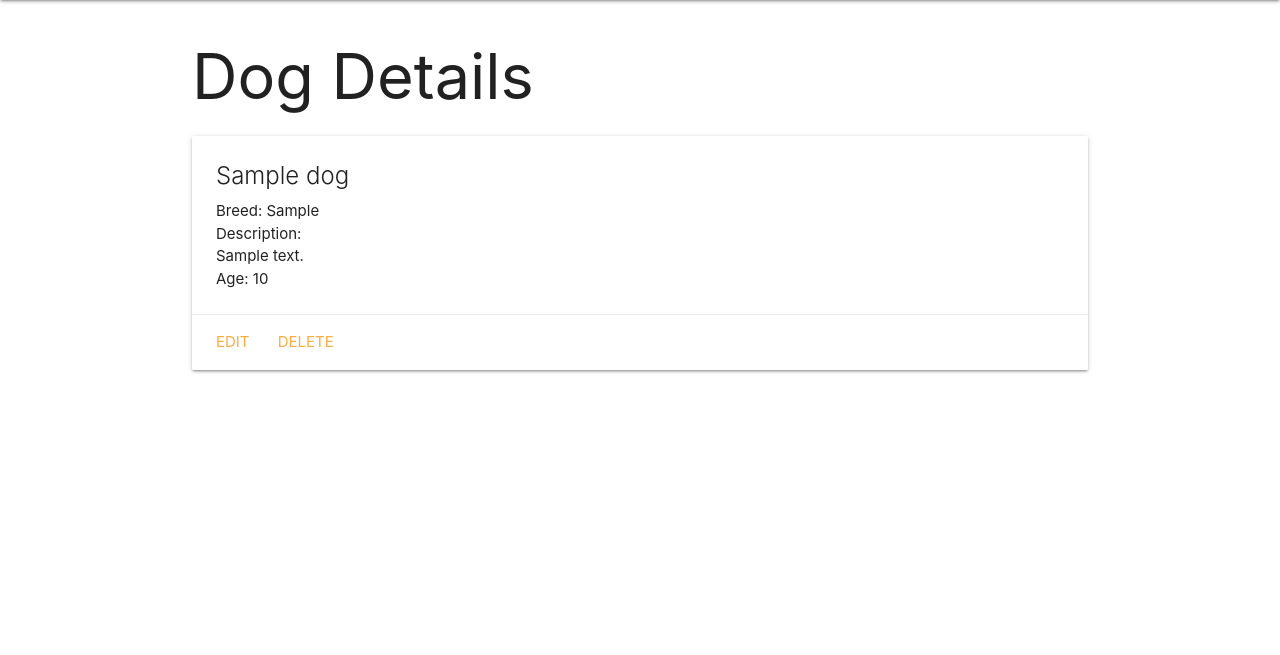
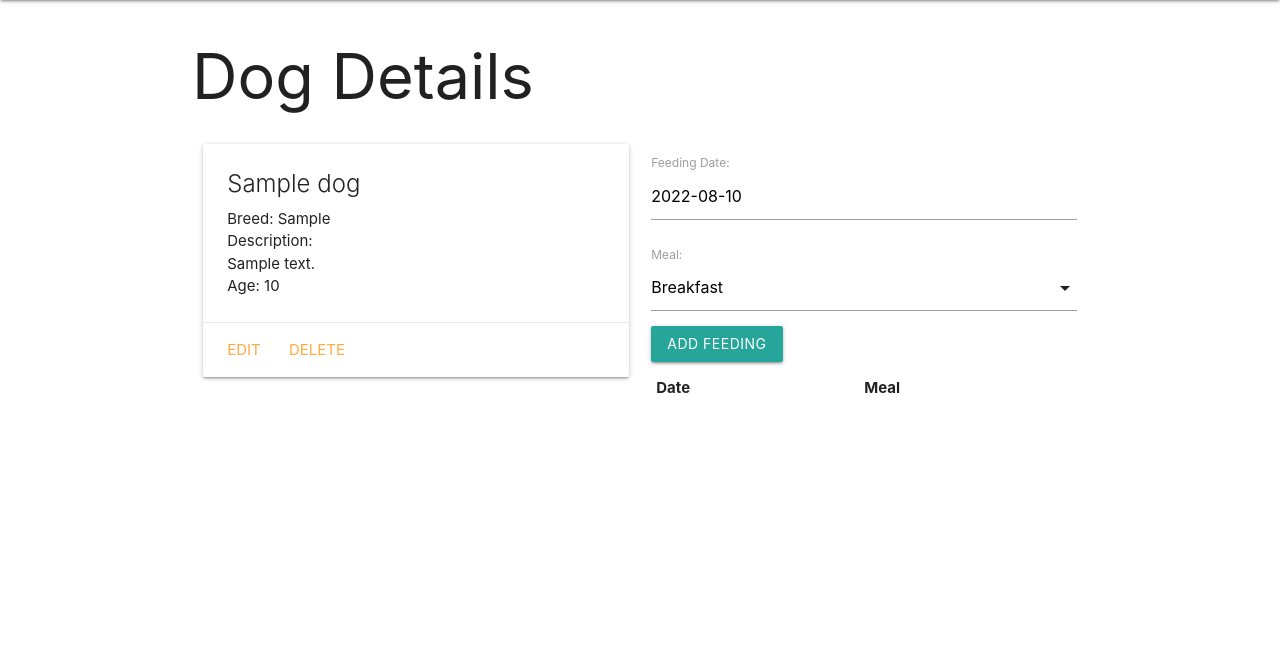
Before and after one commit to ianchan3/dogcollector, a Django app: page /dogs/1/ in a window 1280 px wide. Shown: the part 64-719 px from the top of the page. Run offline with Django 4.2, Linux system fonts and the light colour scheme; tables that the repository leaves empty hold one stand-in row (Sample ...); lists and menus that the app fills with data are empty.

Commit message:
Add Feeding and Date

```diff
--- a/main_app/admin.py
+++ b/main_app/admin.py
@@ -1,5 +1,6 @@
 from django.contrib import admin
-from .models import Dog
+from .models import Dog, Feeding
 
 # Register your models here.
 admin.site.register(Dog)
+admin.site.register(Feeding)
--- /dev/null
+++ b/main_app/forms.py
@@ -0,0 +1,7 @@
+from django.forms import ModelForm
+from .models import Feeding
+
+class FeedingForm(ModelForm):
+  class Meta:
+    model = Feeding
+    fields = ['date', 'meal']
--- a/main_app/models.py
+++ b/main_app/models.py
@@ -1,5 +1,11 @@
 from django.db import models
 from django.urls import reverse
+
+MEALS = (
+  ('B', 'Breakfast'),
+  ('L', 'Lunch'),
+  ('D', 'Dinner'),
+)
 
 # Create your models here.
 
@@ -14,3 +20,19 @@ class Dog(models.Model):
 
   def get_absolute_url(self):
     return reverse('detail', kwargs={'dog_id': self.id})
+
+class Feeding(models.Model):
+  date = models.DateField('Feeding Date')
+  meal = models.CharField(
+    max_length=1,
+    choices=MEALS,
+    default=MEALS[0][0]
+  )
+
+dog = models.ForeignKey(
+  Dog,
+  on_delete=models.CASCADE
+)
+
+def __str__(self):
+    return f'{self.get_meal_display()} on {self.date}'
--- a/main_app/templates/base.html
+++ b/main_app/templates/base.html
@@ -9,6 +9,7 @@
   <title>Dog Collector</title>
   <link rel="stylesheet" href="https://cdnjs.cloudflare.com/ajax/libs/materialize/1.0.0/css/materialize.min.css">
   <link rel="stylesheet" type="text/css" href="{% static 'css/style.css' %}">
+  <script src="https://cdnjs.cloudflare.com/ajax/libs/materialize/1.0.0/js/materialize.min.js"></script>
 </head>
 <body>
   <header class="navbar-fixed">
--- a/main_app/templates/dogs/detail.html
+++ b/main_app/templates/dogs/detail.html
@@ -3,6 +3,8 @@
 
 <h1>Dog Details</h1>
 
+<div class="row">
+  <div class="col s6">
     <div class="card">
       <div class="card-content">
         <span class="card-title">{{ dog.name }}</span>
@@ -18,5 +20,41 @@
         <a href="{% url 'dogs_update' dog.id %}">Edit</a>
         <a href="{% url 'dogs_delete' dog.id %}">Delete</a>
       </div>
+    </div>
+  </div>
+  <div class="col s6">
+    <form action="{% url 'add_feeding' dog.id %}" method="POST">
+      {% csrf_token %}
+      {{ feeding_form.as_p }}
+      <button class="btn" type="submit">Add Feeding</button>
+    </form>
+    <table class="striped">
+      <thead>
+        <tr><th>Date</th><th>Meal</th></tr>
+      </thead>
+      <tbody>
+        {% for feeding in dog.feeding_set.all %}
+          <tr>
+            <td>{{feeding.date}}</td>
+            <td>{{feeding.get_meal_display}}</td>
+          </tr>
+        {% endfor %}
+      </tbody>
+    </table>
+  </div>
+</div>
+
+<script>
+  const dateEl = document.getElementById('id_date');
+  M.Datepicker.init(dateEl, {
+    format: 'yyyy-mm-dd',
+    defaultDate: new Date(),
+    setDefaultDate: true,
+    autoClose: true
+  });
+
+  const selectEl = document.getElementById('id_meal');
+  M.FormSelect.init(selectEl);
+</script>
 
 {% endblock %}
--- a/main_app/templates/dogs/index.html
+++ b/main_app/templates/dogs/index.html
@@ -4,8 +4,8 @@
 <h1>Dog List</h1>
 
 {% for dog in dogs %}
-  <a href="{% url 'detail' dog.id %}">
-  <div class="card">
+<div class="card">
+    <a href="{% url 'detail' dog.id %}">
     <div class="card-content">
       <span class="card-title">{{ dog.name }}</span>
       <p>Breed: {{ dog.breed }}</p>
--- a/main_app/urls.py
+++ b/main_app/urls.py
@@ -9,4 +9,5 @@ urlpatterns = [
   path('dogs/create/', views.DogCreate.as_view(), name='dogs_create'),
   path('dogs/<int:pk>/update/', views.DogUpdate.as_view(), name='dogs_update'),
   path('dogs/<int:pk>/delete/', views.DogDelete.as_view(), name='dogs_delete'),
+  path('dogs/<int:dog_id>/add_feeding/', views.add_feeding, name='add_feeding'),
 ]
--- a/main_app/views.py
+++ b/main_app/views.py
@@ -1,8 +1,9 @@
-from django.shortcuts import render
+from django.shortcuts import render, redirect
 from django.views.generic.edit import CreateView, UpdateView, DeleteView
 from .models import Dog
+from .forms import FeedingForm
 
-# Define the home view
+# Create your views here.
 def home(request):
   return render(request, 'home.html')
 
@@ -17,18 +18,40 @@ def dogs_index(request):
 
 def dogs_detail(request, dog_id):
   dog = Dog.objects.get(id=dog_id)
-  return render(request, 'dogs/detail.html', {'dog': dog})
+  feeding_form = FeedingForm()
+  return render(
+    request,
+    'dogs/detail.html',
+    {'dog': dog, 'feeding_form': feeding_form}
+  )
 
 class DogCreate(CreateView):
   model = Dog
   fields = '__all__'
+  # success_url = '/dogs/'
+
+  # def get_success_url(self):
+  #   return f'/dogs/{self.object.id}'
 
 class DogUpdate(UpdateView):
   model = Dog
-  # Let's disallow the renaming of a cat by
+  # Let's disallow the renaming of a dog by
   # excluding the name field
   fields = ['breed', 'description', 'age']
 
 class DogDelete(DeleteView):
   model = Dog
   success_url = '/dogs/'
+
+def add_feeding(request, dog_id):
+  # create a FeedingForm instance using
+  # the data that was submitted via the form
+  form = FeedingForm(request.POST)
+  # validate the form
+  if form.is_valid():
+    # can't save the form/object to the db
+    # until we've assigned a dog_id
+    new_feeding = form.save(commit=False)
+    new_feeding.dog_id = dog_id
+    new_feeding.save()
+  return redirect('detail', dog_id=dog_id)
```
Also changed, not shown: main_app/migrations/0002_feeding.py (added). Lines whose indentation alone changed are shown as unchanged.
